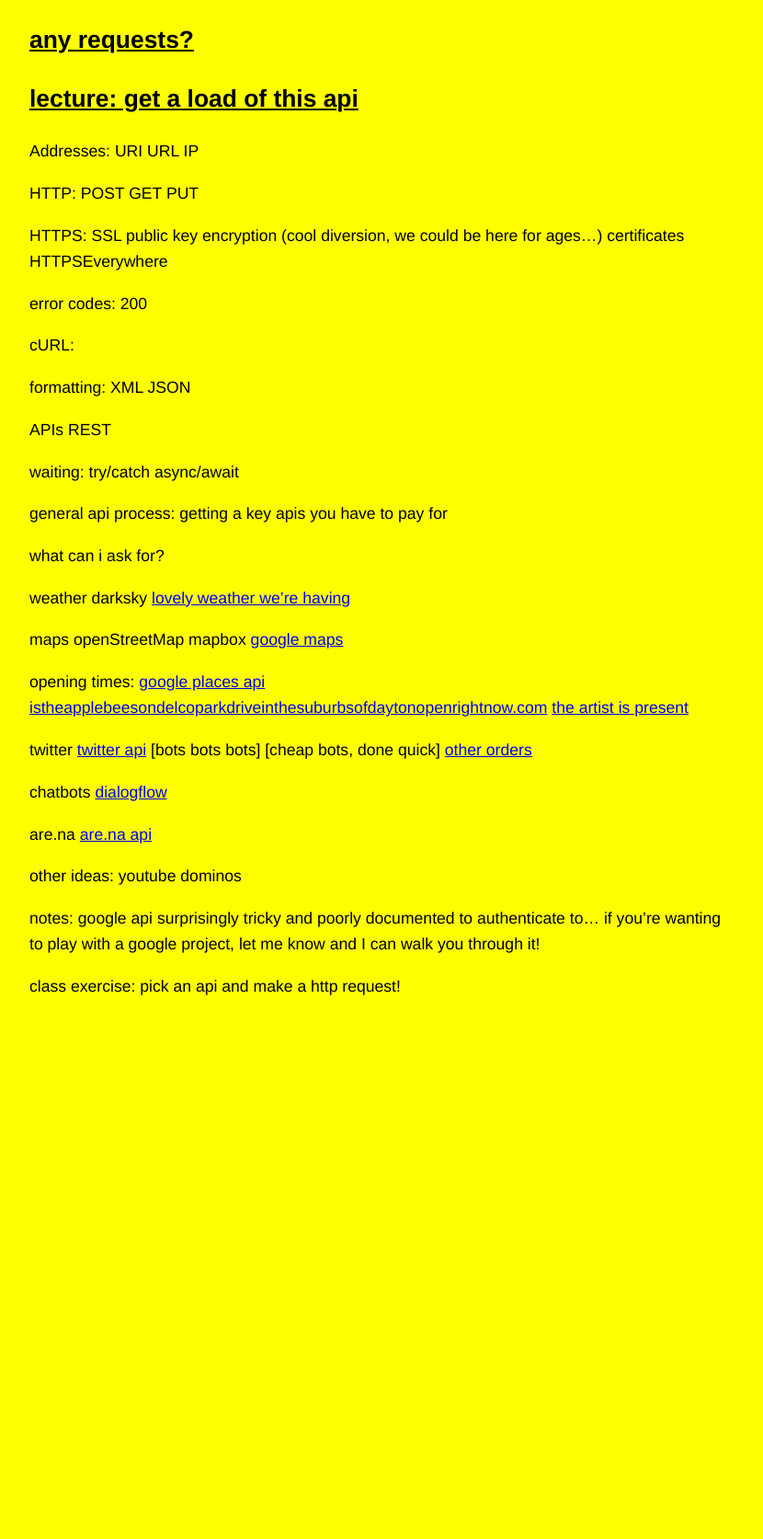
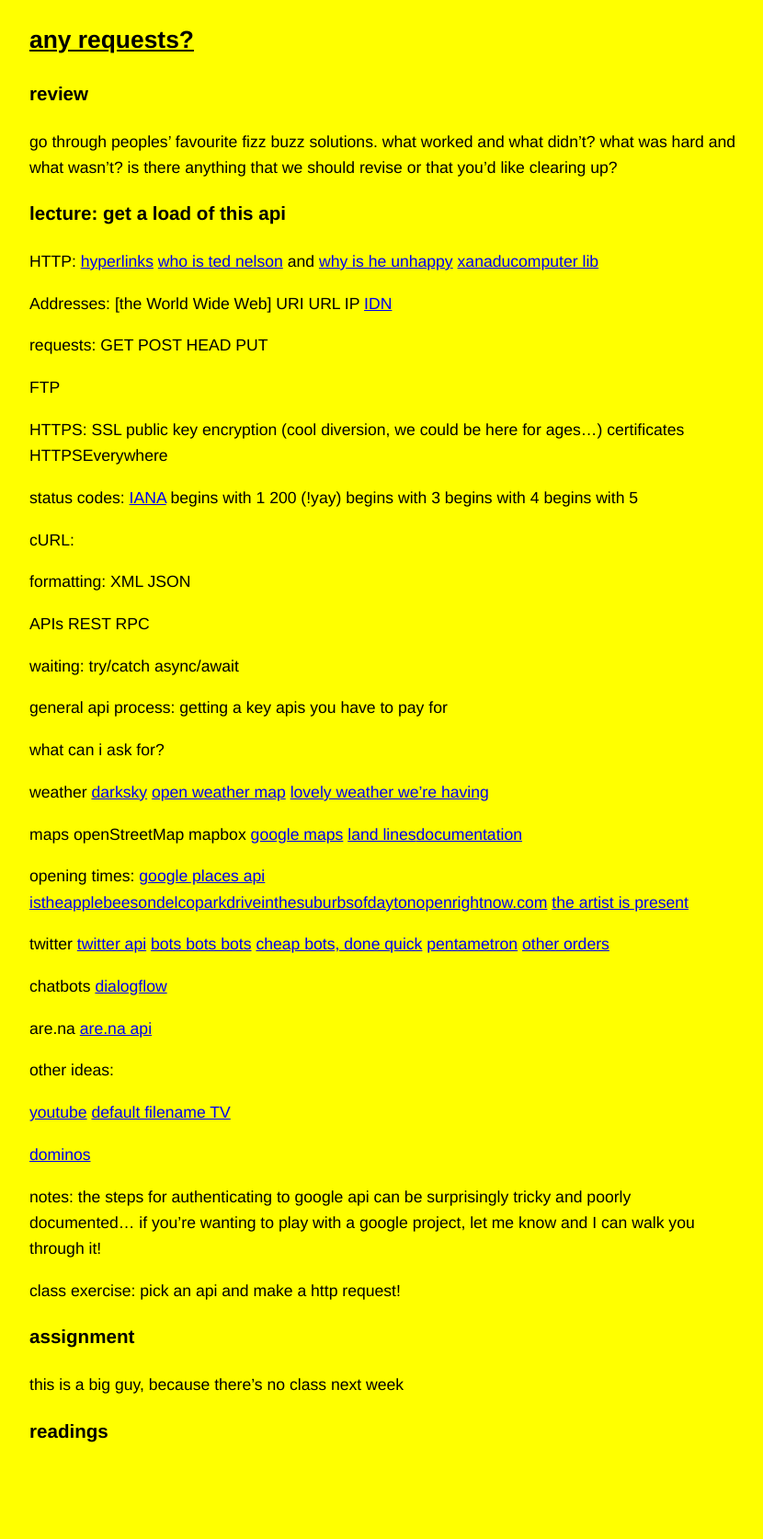
Before and after one commit to agnescameron/teaching-site, a Jekyll site: the page built from _posts/2020-02-10-any-requests.md, in a window 1280 px wide. Shown: the whole page at 92% size, without its empty margins (223-1053 px from the left). Built offline with Jekyll 4.4.1, drawn with Linux system fonts in a browser that asks for light colours; before the commit the page ends 1184 px from its top, so only the background shows below that.

Commit message:
added classes

```diff
--- a/_posts/2020-02-10-any-requests.md
+++ b/_posts/2020-02-10-any-requests.md
@@ -4,20 +4,30 @@
 permalink: /class3/
 ---
 
+### review
+go through peoples' favourite fizz buzz solutions. what worked and what didn't? what was hard and what wasn't? is there anything that we should revise or that you'd like clearing up?
 
-## lecture: get a load of this api
+### lecture: get a load of this api
+
+HTTP:
+[hyperlinks](https://en.wikipedia.org/wiki/Hyperlink)
+[who is ted nelson](http://www.hyperland.com/Tedpage-D285) and [why is he unhappy](https://web.archive.org/web/20071009230444/http://www.disenchanted.com/dis/technology/xanadu.html)
+[xanadu](http://xanadu.com/xUniverse-D6)[computer lib](http://worrydream.com/refs/Nelson-ComputerLibDreamMachines1975.pdf)
 
 Addresses:
+[the World Wide Web]
 URI
 URL
 IP
+[IDN](http://idn.jodi.org)
 
-
-HTTP:
+requests:
+GET
 POST
-GET
+HEAD
 PUT
 
+FTP
 
 HTTPS:
 SSL
@@ -25,9 +35,13 @@
 certificates
 HTTPSEverywhere
 
-error codes:
-200
-
+status codes:
+[IANA](https://en.wikipedia.org/wiki/Internet_Assigned_Numbers_Authority)
+begins with 1
+200 (!yay)
+begins with 3
+begins with 4
+begins with 5
 
 cURL:
 
@@ -36,6 +50,7 @@
 
 APIs
 REST
+RPC
 
 waiting:
 try/catch
@@ -48,11 +63,13 @@
 what can i ask for?
 
 weather
-darksky
+[darksky](https://darksky.net/dev/docs)
+[open weather map](https://openweathermap.org/api)
 [lovely weather we're having](https://glander.itch.io/lovely-weather-were-having)
 
 maps
 openStreetMap mapbox [google maps](https://developers.google.com/maps/documentation/javascript/tutorial)
+[land lines](https://lines.chromeexperiments.com)[documentation](https://medium.com/@zachlieberman/land-lines-e1f88c745847)
 
 opening times:
 [google places api](https://developers.google.com/places/web-service/intro)
@@ -61,8 +78,9 @@
 
 twitter
 [twitter api](https://developer.twitter.com)
-[bots bots bots]
-[cheap bots, done quick]
+[bots bots bots](https://botwiki.org/bots/twitterbots/)
+[cheap bots, done quick](http://cheapbotsdonequick.com)
+[pentametron](https://twitter.com/pentametron)
 [other orders](https://lav.io/projects/other-orders/)
 
 chatbots
@@ -72,10 +90,19 @@
 [are.na api](https://dev.are.na/documentation)
 
 other ideas:
-youtube dominos
+
+[youtube](https://developers.google.com/youtube/v3/)
+[default filename TV](http://defaultfile.name)
+
+[dominos](https://www.npmjs.com/package/dominos)
 
 notes:
-google api surprisingly tricky and poorly documented to authenticate to... if you're wanting to play with a google project, let me know and I can walk you through it!
+the steps for authenticating to google api can be surprisingly tricky and poorly documented... if you're wanting to play with a google project, let me know and I can walk you through it!
 
 class exercise:
 pick an api and make a http request!
+
+### assignment
+this is a big guy, because there's no class next week
+
+### readings
```
Also changed, not shown: _posts/2020-02-03-the-vanilla-web.md (+4 -1 lines), _posts/2020-02-17-no-class.md (added, +7 -0 lines), _posts/2020-02-24-what-is-the-internet.md (added, +58 -0 lines), _pages/references.md (added).
